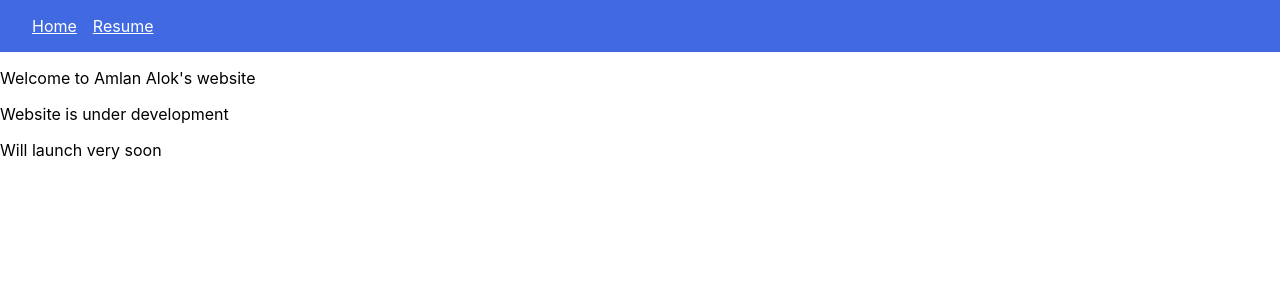
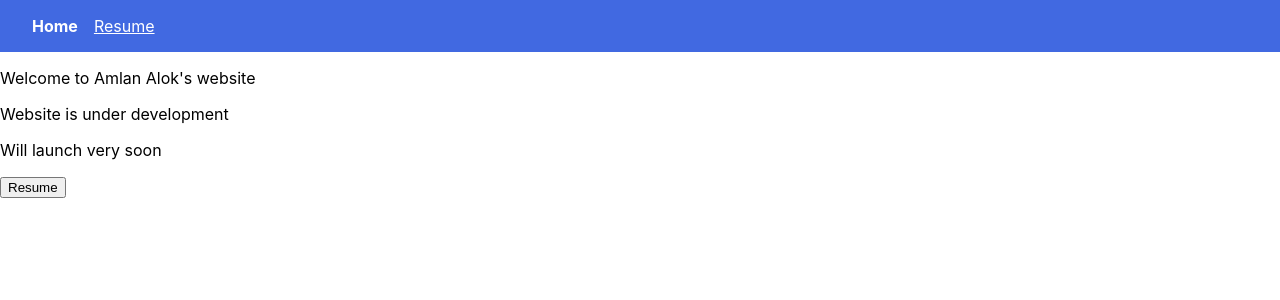
Before and after one commit to AmlanAlok/amlanalok.com, a React (Create React App) app: page / in a window 1280 px wide. Shown: the top 300 px of the page. Built offline with nearby package versions, Linux system fonts and the light colour scheme.

Commit message:
added navigation programatically

```diff
--- a/src/components/Home/Home.js
+++ b/src/components/Home/Home.js
@@ -1,5 +1,8 @@
+import { useNavigate} from 'react-router-dom'
 
 function Home() {
+    const navigate = useNavigate()
+
     return (
         <div>
             <header>
@@ -7,6 +10,7 @@ function Home() {
                 <p>Website is under development</p>
                 <p>Will launch very soon</p>
             </header>
+            <button onClick={() => navigate('resume')}>Resume</button>
         </div>
     );
 }
--- a/src/components/Navbar/Navbar.js
+++ b/src/components/Navbar/Navbar.js
@@ -1,10 +1,10 @@
-import { Link } from 'react-router-dom'
+import { NavLink } from 'react-router-dom'
 
 function Navbar() {
     return (
         <nav>
-            <Link to='/'>Home</Link>
-            <Link to='/resume'>Resume</Link>
+            <NavLink to='/'>Home</NavLink>
+            <NavLink to='/resume'>Resume</NavLink>
         </nav>
     )
 }
--- a/src/index.css
+++ b/src/index.css
@@ -21,3 +21,8 @@ nav a {
   color: white;
   margin-right: 16px;
 }
+
+nav a.active {
+  text-decoration: none;
+  font-weight: bold;
+}
```
